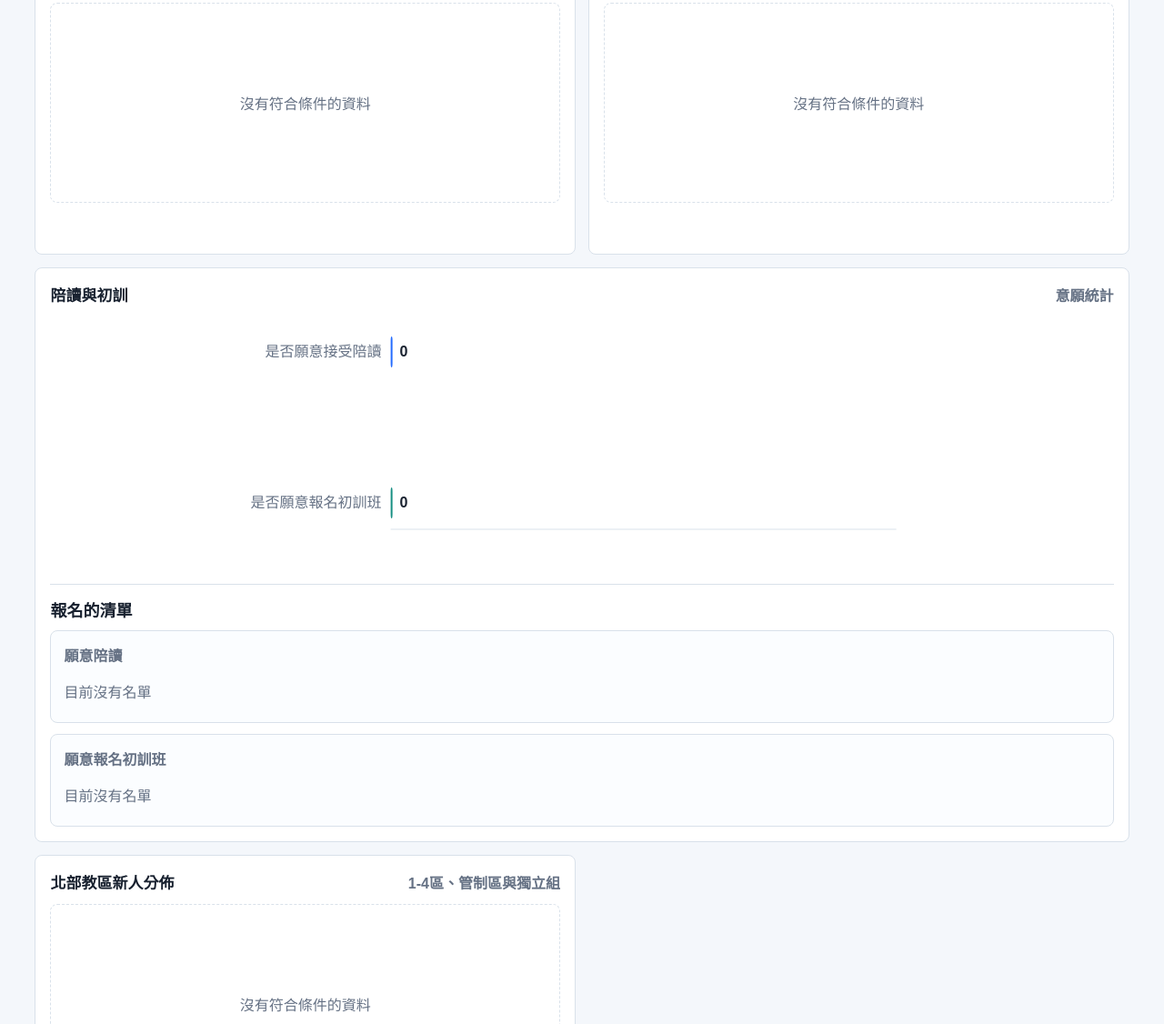
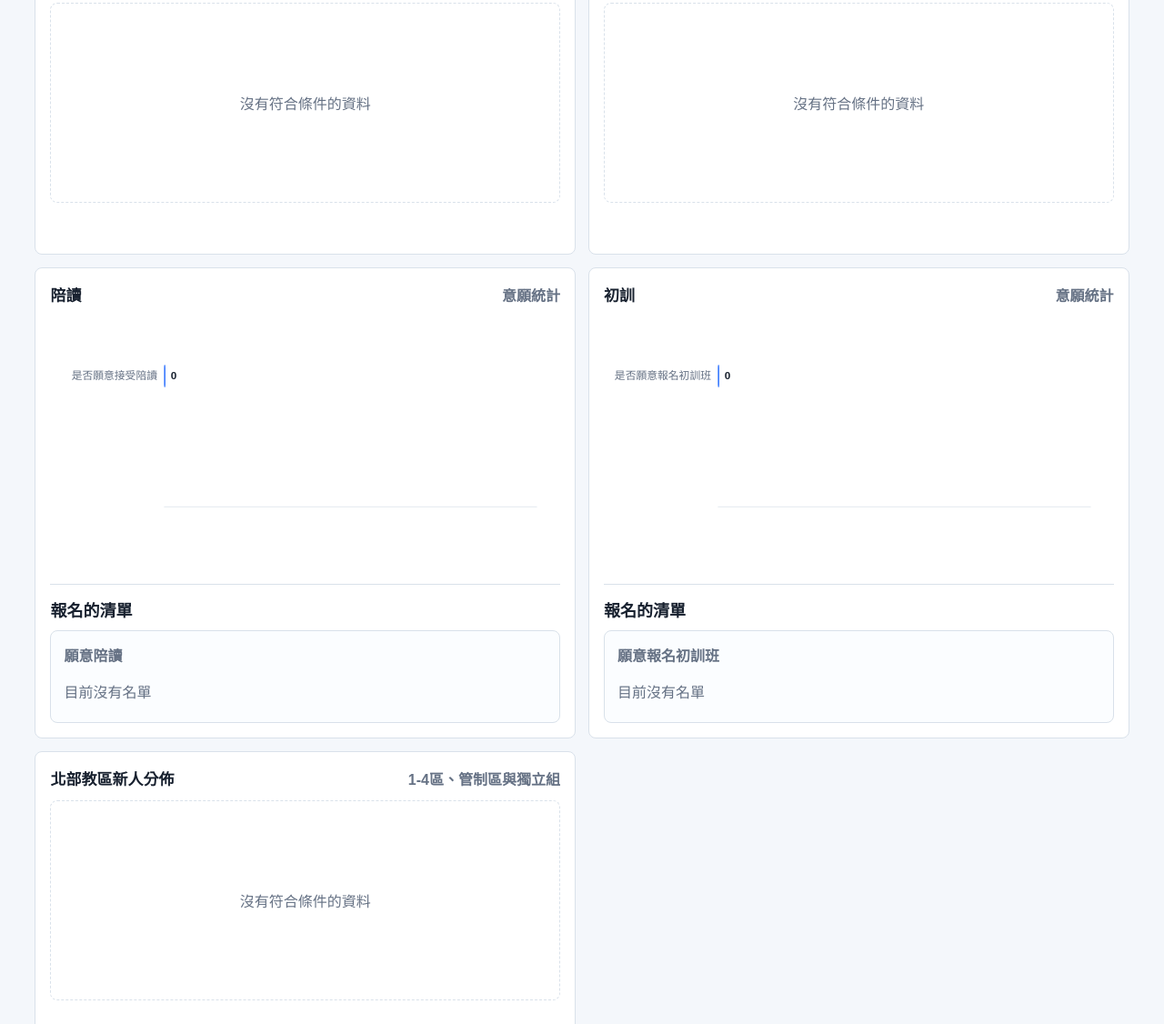
Before and after one commit to jonesju46/newcomer-system, a plain HTML site: page dashboard.html in a window 1280 px wide. Shown: the part 1610-2736 px from the top of the page at 91% size. Drawn offline with Linux system fonts and the light colour scheme.

Commit message:
Add files via upload

```diff
--- a/dashboard.html
+++ b/dashboard.html
@@ -4,7 +4,7 @@
     <meta charset="utf-8" />
     <meta name="viewport" content="width=device-width, initial-scale=1" />
     <title>主日聚會統計儀表板</title>
-    <link rel="stylesheet" href="styles.css?v=20260602-8" />
+    <link rel="stylesheet" href="styles.css?v=20260602-9" />
   </head>
   <body class="dashboard-page">
     <header class="app-header">
@@ -140,12 +140,12 @@
           <div id="needChart" class="chart"></div>
         </article>
 
-        <article class="panel wide newcomer-view">
+        <article class="panel newcomer-view">
           <div class="panel-heading">
-            <h2>陪讀與初訓</h2>
+            <h2>陪讀</h2>
             <span>意願統計</span>
           </div>
-          <div id="followupChart" class="chart"></div>
+          <div id="studyChart" class="chart"></div>
           <div class="signup-lists" aria-label="報名的清單">
             <h3>報名的清單</h3>
             <div class="signup-list-grid">
@@ -153,6 +153,19 @@
                 <h4>願意陪讀</h4>
                 <ul id="studySignupList"></ul>
               </section>
+            </div>
+          </div>
+        </article>
+
+        <article class="panel newcomer-view">
+          <div class="panel-heading">
+            <h2>初訓</h2>
+            <span>意願統計</span>
+          </div>
+          <div id="beginnerChart" class="chart"></div>
+          <div class="signup-lists" aria-label="報名的清單">
+            <h3>報名的清單</h3>
+            <div class="signup-list-grid">
               <section>
                 <h4>願意報名初訓班</h4>
                 <ul id="beginnerSignupList"></ul>
@@ -282,6 +295,6 @@
 
     <button id="scrollTopButton" class="scroll-top-button" type="button" aria-label="回到最上方">↑</button>
     <script src="config.js?v=20260602-3"></script>
-    <script src="script.js?v=20260602-8"></script>
+    <script src="script.js?v=20260602-9"></script>
   </body>
 </html>
--- a/script.js
+++ b/script.js
@@ -531,10 +531,9 @@ function donutChart(target, data) {
   </svg>`;
 }
 
-function stackedChart(target, rows) {
+function signupChart(target, label, value) {
   const data = [
-    { label: "是否願意接受陪讀", value: rows.filter((x) => yes(x.willingStudy)).length },
-    { label: "是否願意報名初訓班", value: rows.filter((x) => yes(x.beginnerClass)).length }
+    { label, value }
   ];
   barChart(target, data, { left: 170 });
 }
@@ -865,7 +864,8 @@ function render() {
   barChart("visitChart", countBy(newcomers, (x) => visitGroup(Number(x.visits || 1)), ["第1次", "第2次", "第3次", "4次以上"]));
   barChart("reasonChart", countBy(newcomers, (x) => x.reason).slice(0, 7));
   barChart("needChart", countBy(newcomers, (x) => String(x.needs || "").split(";").map((item) => item.trim())).slice(0, 8));
-  stackedChart("followupChart", newcomers);
+  signupChart("studyChart", "是否願意接受陪讀", willingStudy);
+  signupChart("beginnerChart", "是否願意報名初訓班", beginnerClass);
   renderSignupLists(newcomers);
   barChart("districtChart", countBy(newcomers, (x) => x.district, districts));
   leaderChart("leaderChart", leaders);
--- a/styles.css
+++ b/styles.css
@@ -820,7 +820,7 @@ textarea {
 }
 
 .signup-list-grid section {
-  min-height: 96px;
+  min-height: 90px;
   padding: 14px;
   border: 1px solid var(--line);
   border-radius: 8px;
```
